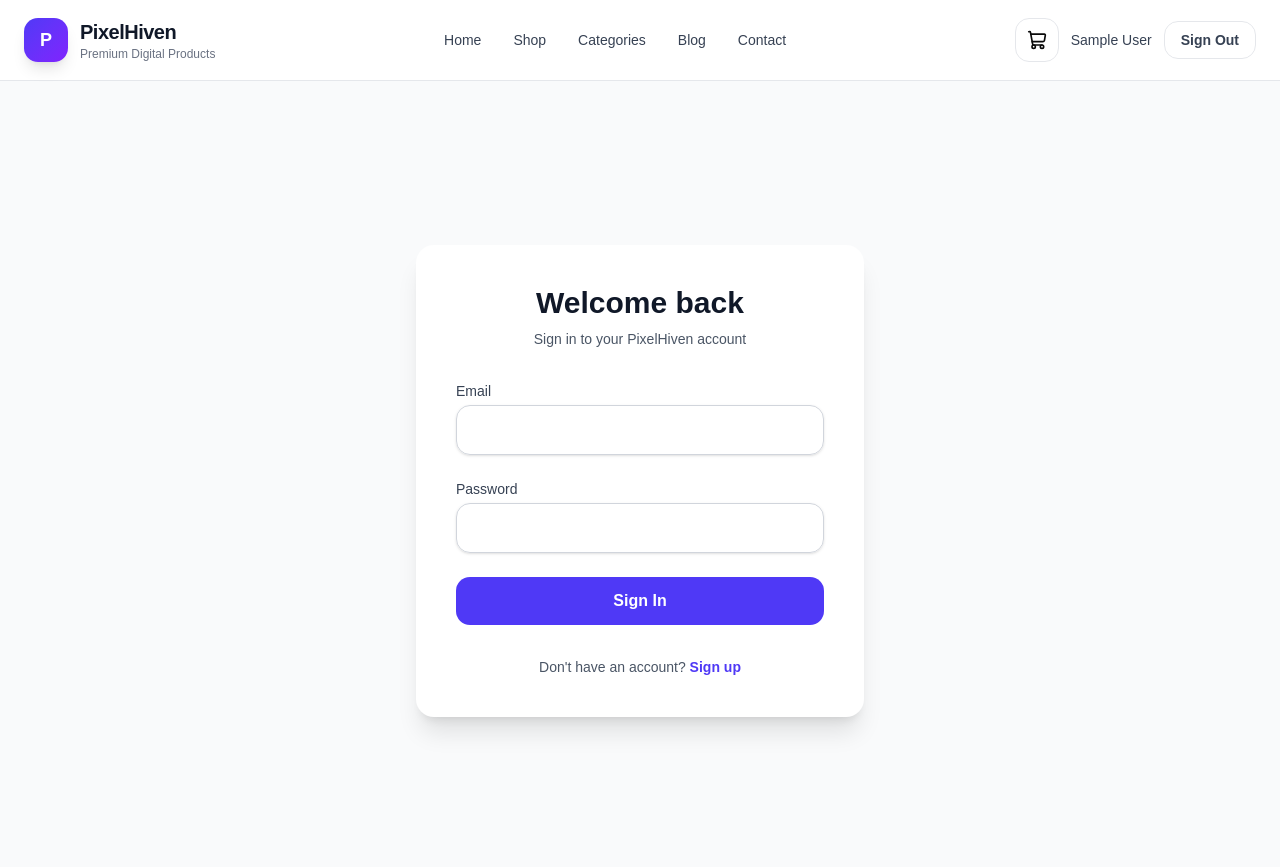
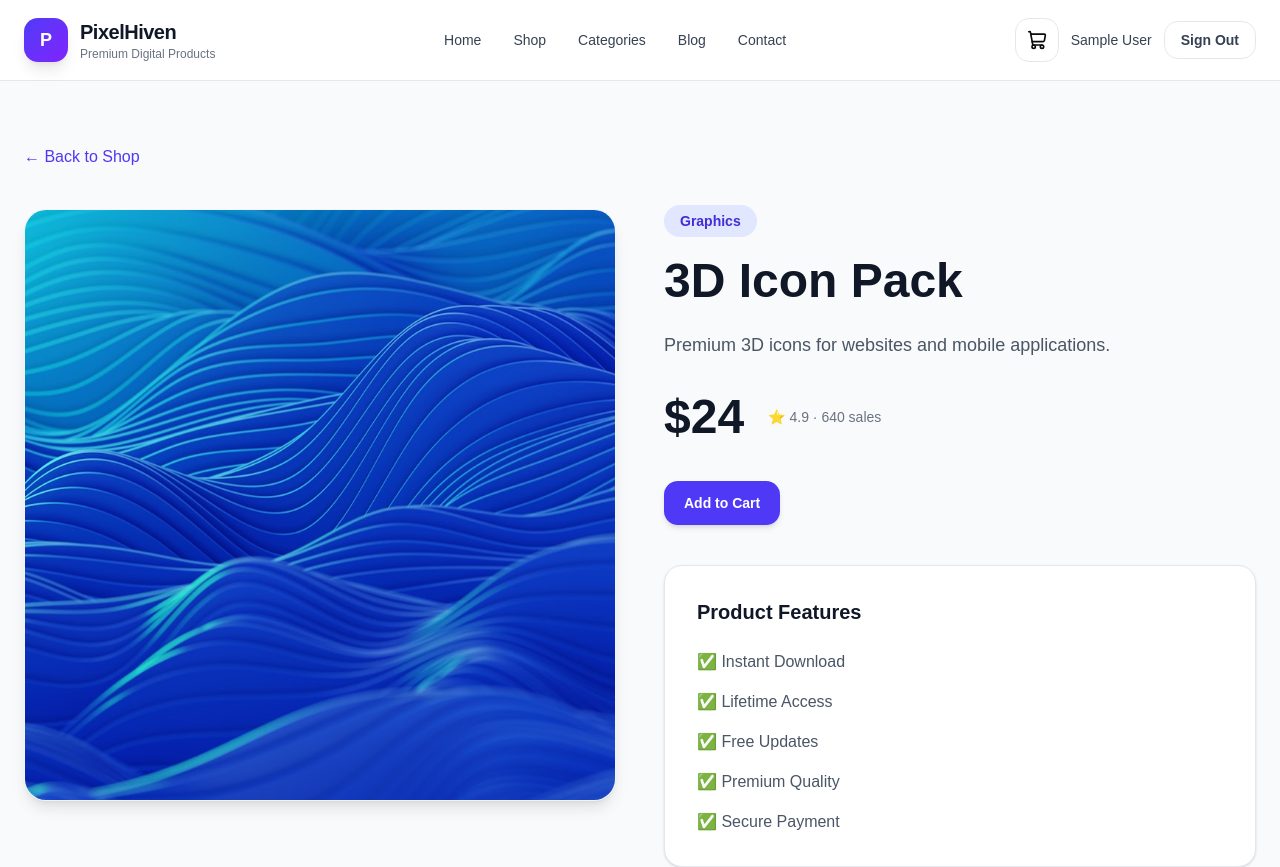
Before and after one commit to vikass97-gif/PixelHiven, a Next.js app: page /product/3d-icon-pack in a window 1280 px wide. Shown: the top 867 px of the page. Built offline with nearby package versions, Linux system fonts and the light colour scheme; no server answers; sample sign-in values are in the browser's storage.

Commit message:
Add clean login page

```diff
--- /dev/null
+++ b/app/login/page.tsx
@@ -0,0 +1,94 @@
+"use client";
+
+import { useState } from "react";
+import { signIn } from "next-auth/react";
+import { useRouter } from "next/navigation";
+import Link from "next/link";
+
+export default function LoginPage() {
+  const router = useRouter();
+  const [email, setEmail] = useState("");
+  const [password, setPassword] = useState("");
+  const [error, setError] = useState("");
+  const [loading, setLoading] = useState(false);
+
+  const handleSubmit = async (e: React.FormEvent) => {
+    e.preventDefault();
+    setLoading(true);
+    setError("");
+
+    const res = await signIn("credentials", {
+      email,
+      password,
+      redirect: false,
+    });
+
+    if (res?.error) {
+      setError("Invalid email or password");
+      setLoading(false);
+    } else {
+      router.push("/");
+      router.refresh();
+    }
+  };
+
+  return (
+    <main className="flex min-h-[calc(100vh-80px)] items-center justify-center bg-gray-50 px-6 py-12">
+      <div className="w-full max-w-md rounded-2xl border border-gray-200 bg-white p-8 shadow-sm">
+        <h1 className="text-3xl font-extrabold text-gray-900 text-center">
+          Welcome Back
+        </h1>
+        <p className="mt-2 text-center text-sm text-gray-600">
+          Sign in to your PixelHiven account
+        </p>
+
+        {error && (
+          <div className="mt-4 rounded-lg bg-red-50 p-3 text-sm text-red-600 border border-red-200">
+            {error}
+          </div>
+        )}
+
+        <form onSubmit={handleSubmit} className="mt-6 space-y-4">
+          <div>
+            <label className="block text-sm font-medium text-gray-700">Email</label>
+            <input
+              type="email"
+              required
+              value={email}
+              onChange={(e) => setEmail(e.target.value)}
+              className="mt-1 w-full rounded-xl border border-gray-300 px-4 py-2.5 outline-none focus:border-indigo-600"
+              placeholder="you@example.com"
+            />
+          </div>
+
+          <div>
+            <label className="block text-sm font-medium text-gray-700">Password</label>
+            <input
+              type="password"
+              required
+              value={password}
+              onChange={(e) => setPassword(e.target.value)}
+              className="mt-1 w-full rounded-xl border border-gray-300 px-4 py-2.5 outline-none focus:border-indigo-600"
+              placeholder="••••••••"
+            />
+          </div>
+
+          <button
+            type="submit"
+            disabled={loading}
+            className="w-full rounded-xl bg-indigo-600 py-3 font-semibold text-white shadow-md transition hover:bg-indigo-700 disabled:opacity-50"
+          >
+            {loading ? "Signing in..." : "Sign In"}
+          </button>
+        </form>
+
+        <p className="mt-6 text-center text-sm text-gray-600">
+          Don&apos;t have an account?{" "}
+          <Link href="/register" className="font-semibold text-indigo-600 hover:underline">
+            Sign Up
+          </Link>
+        </p>
+      </div>
+    </main>
+  );
+}
--- a/app/product/[slug]/page.tsx
+++ b/app/product/[slug]/page.tsx
@@ -1,59 +1,92 @@
-"use client";
+import Image from "next/image";
+import Link from "next/link";
+import { notFound } from "next/navigation";
+import { featuredProducts } from "@/data/featured-products";
+import AddToCartButton from "@/components/ui/AddToCartButton";
 
-import { useActionState } from "react";
-import loginAction from "./actions";
+type ProductPageProps = {
+  params: Promise<{
+    slug: string;
+  }>;
+};
 
-export default function LoginPage() {
-  const [state, formAction] = useActionState(loginAction, undefined);
+export default async function ProductPage({
+  params,
+}: ProductPageProps) {
+  const { slug } = await params;
+
+  const product = featuredProducts.find(
+    (item) => item.slug === slug
+  );
+
+  if (!product) {
+    notFound();
+  }
 
   return (
-    <div className="flex min-h-screen items-center justify-center bg-gray-50 px-4 py-12">
-      <div className="w-full max-w-md space-y-8 rounded-2xl bg-white p-10 shadow-xl">
-        <div className="text-center">
-          <h2 className="text-3xl font-extrabold text-gray-900">Welcome back</h2>
-          <p className="mt-2 text-sm text-gray-600">Sign in to your PixelHiven account</p>
-        </div>
+    <main className="min-h-screen bg-gray-50">
+      <div className="mx-auto max-w-7xl px-6 py-16">
+        <Link
+          href="/shop"
+          className="font-medium text-indigo-600 transition hover:text-indigo-700"
+        >
+          ← Back to Shop
+        </Link>
 
-        <form action={formAction} className="space-y-6">
-          <div>
-            <label className="block text-sm font-medium text-gray-700">Email</label>
-            <input
-              type="email"
-              name="email"
-              required
-              className="mt-1 block w-full rounded-xl border border-gray-300 px-4 py-3 shadow-sm focus:border-indigo-600 focus:outline-none focus:ring-1 focus:ring-indigo-600"
+        <div className="mt-10 grid gap-12 lg:grid-cols-2">
+          {/* Product Image */}
+          <div className="relative aspect-square overflow-hidden rounded-3xl bg-white shadow-lg border border-gray-100">
+            <Image
+              src={product.image}
+              alt={product.title}
+              fill
+              className="object-cover"
+              priority
             />
           </div>
 
+          {/* Product Information */}
           <div>
-            <label className="block text-sm font-medium text-gray-700">Password</label>
-            <input
-              type="password"
-              name="password"
-              required
-              className="mt-1 block w-full rounded-xl border border-gray-300 px-4 py-3 shadow-sm focus:border-indigo-600 focus:outline-none focus:ring-1 focus:ring-indigo-600"
-            />
+            <span className="rounded-full bg-indigo-100 px-4 py-2 text-sm font-semibold text-indigo-700">
+              {product.category}
+            </span>
+
+            <h1 className="mt-6 text-4xl font-extrabold text-gray-900 md:text-5xl">
+              {product.title}
+            </h1>
+
+            <p className="mt-6 text-lg leading-8 text-gray-600">
+              {product.description}
+            </p>
+
+            <div className="mt-8 flex items-center gap-6">
+              <span className="text-5xl font-extrabold text-gray-900">
+                {product.price}
+              </span>
+              <span className="text-sm font-medium text-gray-500">
+                ⭐ {product.rating} · {product.sales}
+              </span>
+            </div>
+
+            <div className="mt-10">
+              <AddToCartButton product={product} />
+            </div>
+
+            <div className="mt-10 rounded-2xl border border-gray-200 bg-white p-8 shadow-sm">
+              <h2 className="text-xl font-bold text-gray-900">
+                Product Features
+              </h2>
+              <ul className="mt-6 space-y-4 text-gray-600">
+                <li className="flex items-center gap-3">✅ Instant Download</li>
+                <li className="flex items-center gap-3">✅ Lifetime Access</li>
+                <li className="flex items-center gap-3">✅ Free Updates</li>
+                <li className="flex items-center gap-3">✅ Premium Quality</li>
+                <li className="flex items-center gap-3">✅ Secure Payment</li>
+              </ul>
+            </div>
           </div>
-
-          {state?.error && (
-            <p className="rounded-lg bg-red-50 p-3 text-sm text-red-600">{state.error}</p>
-          )}
-
-          <button
-            type="submit"
-            className="w-full rounded-xl bg-indigo-600 py-3 font-semibold text-white transition hover:bg-indigo-700"
-          >
-            Sign In
-          </button>
-        </form>
-
-        <p className="text-center text-sm text-gray-600">
-          Don&apos;t have an account?{" "}
-          <a href="/register" className="font-semibold text-indigo-600 hover:text-indigo-500">
-            Sign up
-          </a>
-        </p>
+        </div>
       </div>
-    </div>
+    </main>
   );
 }
```
